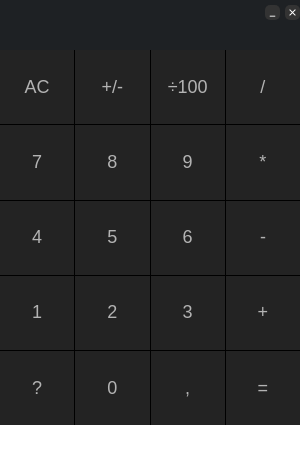
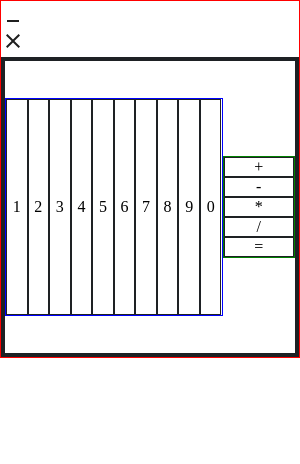
Before and after one commit to Abdulqasem-Bakhshi/UselessCalculator, an Electron app: page index.html in a window 300 px wide. Drawn offline with Linux system fonts and the light colour scheme.

Commit message:
recreating css

```diff
--- a/index.css
+++ b/index.css
@@ -1,164 +1,51 @@
 * {
+  box-sizing: border-box;
   margin: 0;
   padding: 0;
-  box-sizing: border-box;
 }
 
-.title-bar {
-  display: flex;
-  justify-content: flex-end;
-  background-color: #1e2124;
-  -webkit-app-region: drag;
-}
-
-.title-bar button {
-  background-color: #333;
-  color: white;
-  border: none;
-  padding: 2px;
-  cursor: pointer;
-  -webkit-app-region: no-drag;
-}
-
-#resolution {
-  width: 15px;
-  height: 15px;
-  font-size: 15px;
-  border-radius: 5px;
-  margin-top: 5px;
-}
-
-#resolution svg {
-  fill: white;
+html, head, main {
+  height: 100%;
   width: 100%;
-  height: 100%;
-  object-fit: contain;
-}
-
-#resolution:hover svg {
-  border-radius: 5px;
-  background-color: gray;
-}
-
-#minimize {
-  width: 15px;
-  height: 15px;
-  font-size: 15px;
-  border-radius: 5px;
-  margin-top: 5px;
-}
-
-#minimize svg {
-  fill: white;
-  width: 100%;
-  height: 100%;
-  object-fit: contain;
-}
-
-#minimize:hover svg {
-  border-radius: 5px;
-  background-color: gray;
-}
-
-#close {
-  width: 15px;
-  height: 15px;
-  font-size: 15px;
-  border-radius: 5px;
-  margin-left: 5px;
-  margin-top: 5px;
-}
-
-#close:hover svg {
-  border-radius: 5px;
-  background-color: red;
-}
-
-#close svg {
-  fill: white;
-  width: 100%;
-  height: 100%;
-  object-fit: contain;
-}
-
-.title-bar button:hover {
-  background-color: #7289da;
 }
 
 body {
-  margin: 0;
-  padding: 0;
+  width: 300px;
+  border: 0.5px solid red;
   overflow: hidden;
+}
+
+.Buttons {
+
+}
+
+.Button-Container {
+  min-height: 300px;
+  border: 4px solid #1e2124;
+  display: flex;
+  flex-direction: row;
+  justify-content: center;
+  align-items: center;
+}
+
+.Button-Numbers {
+  width: 75%;
+  height: 100%;
+  display: flex;
+  flex-direction: row;
+  border: 1px solid blue;
+  aspect-ratio: 1/1;
+}
+
+.Button-Operators {
+  width: 25%;
+  border: 1px solid green;
+}
+.Button {
+  display: flex;
+  justify-content: center;
+  align-items: center;
+  border: 1px solid #1e2124;
   width: 100%;
   height: 100%;
 }
-
-.Calculator {
-  background-color: black;
-  color: white;
-  margin: 0 auto;
-  padding: 0;
-  width: 100%;
-  max-width: 300px;
-}
-
-.Display {
-  padding: 10px;
-  color: white;
-  background-color: #1e2124;
-  text-align: right;
-  flex: 1;
-  height: 30px;
-}
-
-.DisplayContent {
-  padding: 2px;
-}
-
-#Display1 {
-  opacity: 50%;
-  user-select: none;
-}
-
-#Display2 {
-  font-size: 2.0em;
-}
-
-button {
-  padding: 0;
-  width: 100%;
-  background-color: #333;
-  display: flex;
-  justify-content: center;
-  align-items: center;
-  font-size: large;
-  color: white;
-  border: none;
-  box-sizing: border-box;
-}
-
-button:hover {
-  background-color: #7289da;
-}
-
-#Operator {
-  background-color: #f28f0c;
-}
-
-#Operator:hover {
-  background-color: #7289da;
-}
-
-.Buttons {
-  display: grid;
-  grid-template-columns: repeat(4, 1fr);
-  flex: 4;
-  gap: 1px;
-  width: 100%;
-  user-select: none;
-  opacity: 70%;
-}
-
-.Button {
-  aspect-ratio: 1 / 1;
-}
--- a/index.html
+++ b/index.html
@@ -1,5 +1,6 @@
 <!DOCTYPE html>
 <html lang="en">
+
 <head>
   <meta charset="UTF-8">
   <meta name="viewport" content="width=device-width, initial-scale=1.0">
@@ -12,44 +13,47 @@
   <main class="calculator-wrap">
     <div class="Calculator">
       <div class="title-bar">
-          <button id="minimize">
+        <div id="minimize">
           <svg xmlns="http://www.w3.org/2000/svg" height="24px" viewBox="0 -960 960 960" width="24px" fill="#1f1f1f">
             <path d="M240-120v-80h480v80H240Z" />
           </svg>
-        </button>
-        <button id="close">
+        </div>
+        <div id="close">
           <svg xmlns="http://www.w3.org/2000/svg" height="24px" viewBox="0 -960 960 960" width="24px" fill="#1f1f1f">
             <path
               d="m256-200-56-56 224-224-224-224 56-56 224 224 224-224 56 56-224 224 224 224-56 56-224-224-224 224Z" />
           </svg>
-        </button>
+        </div>
       </div>
 
+      <!-- Calculator With Keys -->
       <div id="display" class="Display"></div>
 
       <div class="Buttons">
-        <button class="Button" onclick="buttonShow('C')">AC</button>
-        <button class="Button" onclick="buttonShow('+/-')">+/-</button>
-        <button class="Button" onclick="buttonShow('%')">÷100</button>
-        <button class="Button" onclick="buttonShow('/')">/</button>
-        <button class="Button" onclick="buttonShow('7')">7</button>
-        <button class="Button" onclick="buttonShow('8')">8</button>
-        <button class="Button" onclick="buttonShow('9')">9</button>
-        <button class="Button" onclick="buttonShow('*')">*</button>
-        <button class="Button" onclick="buttonShow('4')">4</button>
-        <button class="Button" onclick="buttonShow('5')">5</button>
-        <button class="Button" onclick="buttonShow('6')">6</button>
-        <button class="Button" onclick="buttonShow('-')">-</button>
-        <button class="Button" onclick="buttonShow('1')">1</button>
-        <button class="Button" onclick="buttonShow('2')">2</button>
-        <button class="Button" onclick="buttonShow('3')">3</button>
-        <button class="Button" onclick="buttonShow('+')">+</button>
-        <button class="Button" onclick="buttonShow('?')">?</button>
-        <button class="Button" onclick="buttonShow('0')">0</button>
-        <button class="Button" onclick="buttonShow(',')">,</button>
-        <button class="Button" onclick="buttonShow('=')">=</button>
+        <div class="Button-Container">
+          <div class="Button-Numbers">
+            <div class="Button">1</div>
+            <div class="Button">2</div>
+            <div class="Button">3</div>
+            <div class="Button">4</div>
+            <div class="Button">5</div>
+            <div class="Button">6</div>
+            <div class="Button">7</div>
+            <div class="Button">8</div>
+            <div class="Button">9</div>
+            <div class="Button">0</div>
+          </div>
+          <div class="Button-Operators">
+            <div class="Button">+</div>
+            <div class="Button">-</div>
+            <div class="Button">*</div>
+            <div class="Button">/</div>
+            <div class="Button">=</div>
+          </div>
+        </div>
       </div>
     </div>
   </main>
 </body>
+
 </html>
--- a/renderer.js
+++ b/renderer.js
@@ -1,6 +1,4 @@
 window.onload = () => {
-  console.log("renderer.js start");
-
   // Minimize and Close buttons
   const minimizeButton = document.getElementById('minimize');
   const closeButton = document.getElementById('close');
@@ -42,6 +40,4 @@ window.onload = () => {
 
     display.innerText = currentValue; // Update the display
   };
-
-  console.log("renderer.js is loading");
 };
--- /dev/null
+++ b/style.css
@@ -0,0 +1,164 @@
+* {
+  margin: 0;
+  padding: 0;
+  box-sizing: border-box;
+}
+
+.title-bar {
+  display: flex;
+  justify-content: flex-end;
+  background-color: #1e2124;
+  -webkit-app-region: drag;
+}
+
+.title-bar button {
+  background-color: #333;
+  color: white;
+  border: none;
+  padding: 2px;
+  cursor: pointer;
+  -webkit-app-region: no-drag;
+}
+
+#resolution {
+  width: 15px;
+  height: 15px;
+  font-size: 15px;
+  border-radius: 5px;
+  margin-top: 5px;
+}
+
+#resolution svg {
+  fill: white;
+  width: 100%;
+  height: 100%;
+  object-fit: contain;
+}
+
+#resolution:hover svg {
+  border-radius: 5px;
+  background-color: gray;
+}
+
+#minimize {
+  width: 15px;
+  height: 15px;
+  font-size: 15px;
+  border-radius: 5px;
+  margin-top: 5px;
+}
+
+#minimize svg {
+  fill: white;
+  width: 100%;
+  height: 100%;
+  object-fit: contain;
+}
+
+#minimize:hover svg {
+  border-radius: 5px;
+  background-color: gray;
+}
+
+#close {
+  width: 15px;
+  height: 15px;
+  font-size: 15px;
+  border-radius: 5px;
+  margin-left: 5px;
+  margin-top: 5px;
+}
+
+#close:hover svg {
+  border-radius: 5px;
+  background-color: red;
+}
+
+#close svg {
+  fill: white;
+  width: 100%;
+  height: 100%;
+  object-fit: contain;
+}
+
+.title-bar button:hover {
+  background-color: #7289da;
+}
+
+body {
+  margin: 0;
+  padding: 0;
+  overflow: hidden;
+  width: 100%;
+  height: 100%;
+}
+
+.Calculator {
+  background-color: black;
+  color: white;
+  margin: 0 auto;
+  padding: 0;
+  width: 100%;
+  max-width: 300px;
+}
+
+.Display {
+  padding: 10px;
+  color: white;
+  background-color: #1e2124;
+  text-align: right;
+  flex: 1;
+  height: 30px;
+}
+
+.DisplayContent {
+  padding: 2px;
+}
+
+#Display1 {
+  opacity: 50%;
+  user-select: none;
+}
+
+#Display2 {
+  font-size: 2.0em;
+}
+
+button {
+  padding: 0;
+  width: 100%;
+  background-color: #333;
+  display: flex;
+  justify-content: center;
+  align-items: center;
+  font-size: large;
+  color: white;
+  border: none;
+  box-sizing: border-box;
+}
+
+button:hover {
+  background-color: #7289da;
+}
+
+#Operator {
+  background-color: #f28f0c;
+}
+
+#Operator:hover {
+  background-color: #7289da;
+}
+
+.Buttons {
+  display: grid;
+  grid-template-columns: repeat(4, 1fr);
+  flex: 4;
+  gap: 1px;
+  width: 100%;
+  user-select: none;
+  opacity: 70%;
+}
+
+.Button {
+  aspect-ratio: 1 / 1;
+}
```
Also changed, not shown: 1 other file. Lines whose indentation alone changed are shown as unchanged.
